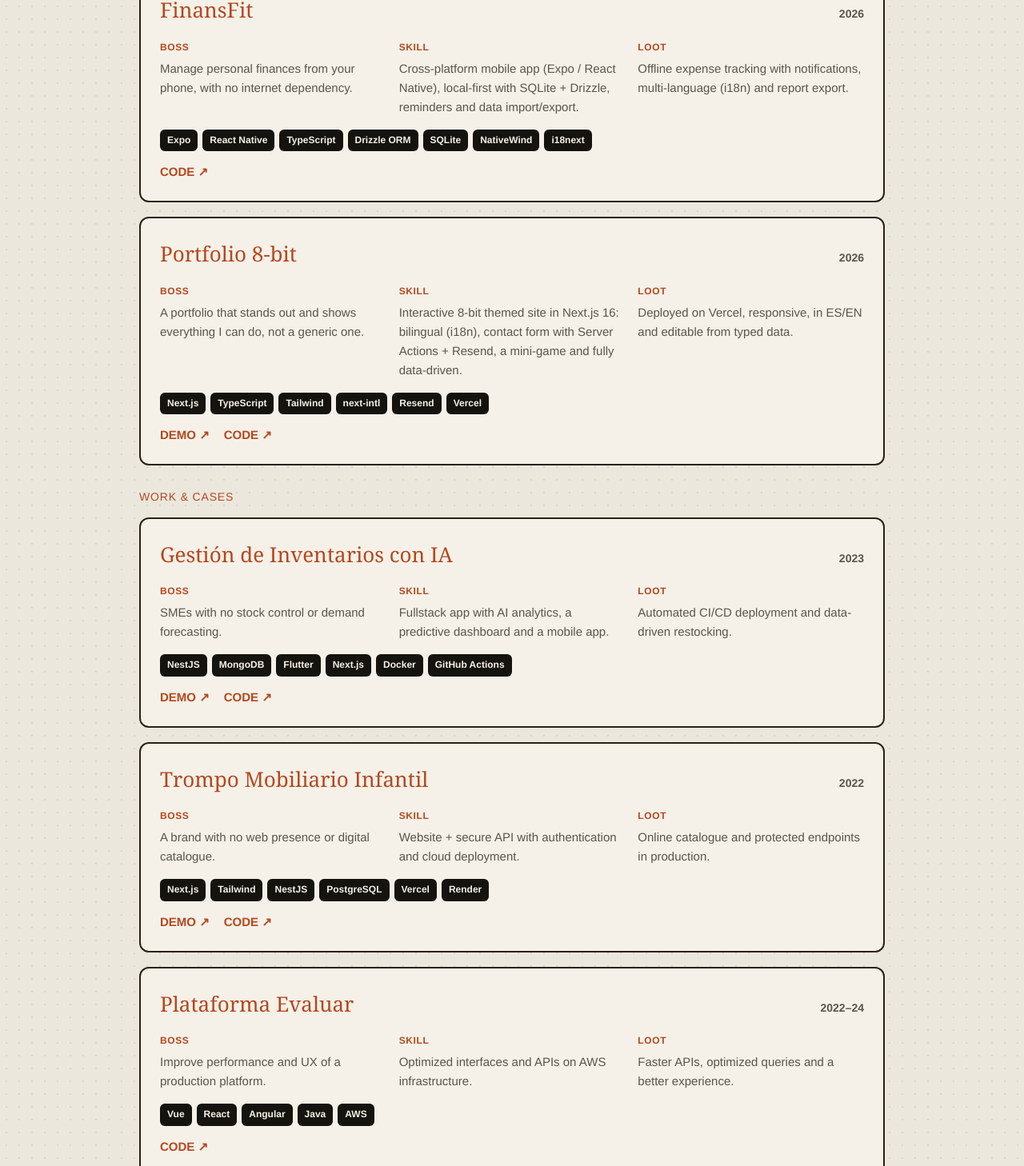
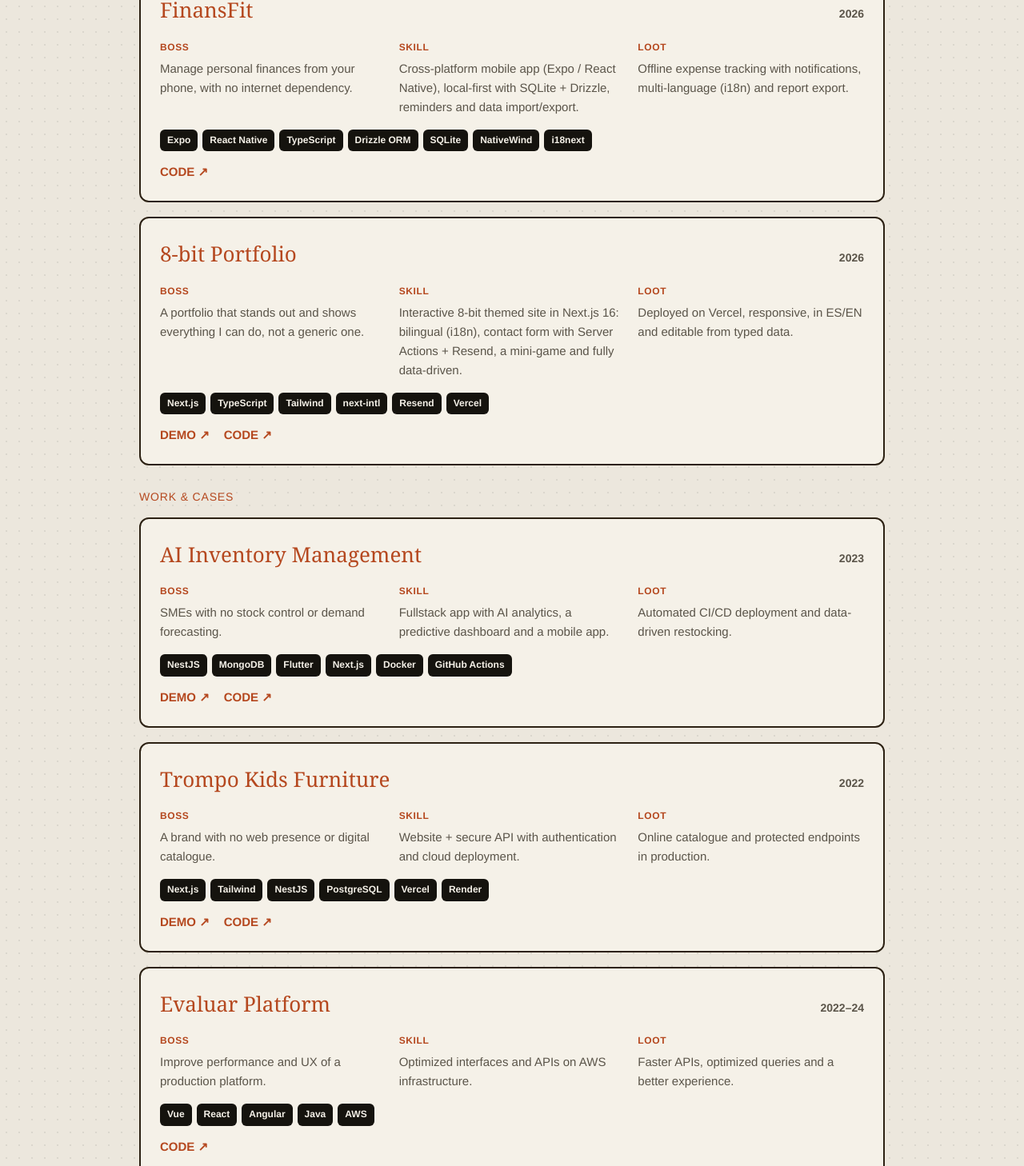
Before and after one commit to AlexLar163/portfolio, a Next.js app: page /en in a window 1280 px wide. Shown: the part 1664-3122 px from the top of the page at 80% size. Built offline with nearby package versions, Linux system fonts and the light colour scheme; no server answers.

Commit message:
fix(i18n): traducir títulos de proyectos en ambas interfaces
- title pasa a ser Localized (es/en) en el tipo Project y los datos
- Quests y EditorialApp renderizan t(p.title, locale)
- site URL canónica apunta al dominio alexlargo.tech (SEO: canonical, sitemap, OG, JSON-LD)

```diff
--- a/src/components/Quests.tsx
+++ b/src/components/Quests.tsx
@@ -18,7 +18,7 @@ export function Quests() {
         <span>{p.year}</span>
       </div>
       <div className="qb">
-        <h3>{p.title}</h3>
+        <h3>{t(p.title, locale)}</h3>
         <div className="case">
           <div>
             <b>{tq("problem")}</b>
--- a/src/components/editorial/EditorialApp.tsx
+++ b/src/components/editorial/EditorialApp.tsx
@@ -23,7 +23,7 @@ export function EditorialApp() {
   const projectCard = (p: Project) => (
     <article key={p.id} className="ed-project">
       <header>
-        <h3>{p.title}</h3>
+        <h3>{t(p.title, locale)}</h3>
         <span>{p.year}</span>
       </header>
       <div className="ed-case">
--- a/src/data/projects.ts
+++ b/src/data/projects.ts
@@ -7,7 +7,7 @@ import type { Project } from "./types";
 export const projects: Project[] = [
   {
     id: "finansfit",
-    title: "FinansFit",
+    title: { es: "FinansFit", en: "FinansFit" },
     category: "personal",
     kind: { es: "Proyecto personal", en: "Personal project" },
     year: "2026",
@@ -37,7 +37,7 @@ export const projects: Project[] = [
   },
   {
     id: "portfolio",
-    title: "Portfolio 8-bit",
+    title: { es: "Portfolio 8-bit", en: "8-bit Portfolio" },
     category: "personal",
     kind: { es: "Proyecto personal", en: "Personal project" },
     year: "2026",
@@ -68,7 +68,7 @@ export const projects: Project[] = [
   },
   {
     id: "inventory-ai",
-    title: "Gestión de Inventarios con IA",
+    title: { es: "Gestión de Inventarios con IA", en: "AI Inventory Management" },
     category: "work",
     kind: { es: "Main Quest", en: "Main Quest" },
     year: "2023",
@@ -90,7 +90,7 @@ export const projects: Project[] = [
   },
   {
     id: "trompo",
-    title: "Trompo Mobiliario Infantil",
+    title: { es: "Trompo Mobiliario Infantil", en: "Trompo Kids Furniture" },
     category: "work",
     kind: { es: "Side Quest", en: "Side Quest" },
     year: "2022",
@@ -111,7 +111,7 @@ export const projects: Project[] = [
   },
   {
     id: "evaluar",
-    title: "Plataforma Evaluar",
+    title: { es: "Plataforma Evaluar", en: "Evaluar Platform" },
     category: "work",
     kind: { es: "Raid", en: "Raid" },
     year: "2022–24",
--- a/src/data/types.ts
+++ b/src/data/types.ts
@@ -26,7 +26,7 @@ export interface SkillCategory {
 
 export interface Project {
   id: string;
-  title: string;
+  title: Localized;
   /** Groups the project under "Personal projects" or "Work". */
   category: "personal" | "work";
   /** Quest type shown in the header, e.g. "Main Quest". */
--- a/src/lib/site.ts
+++ b/src/lib/site.ts
@@ -1,8 +1,8 @@
 /**
- * Canonical site URL. Override with NEXT_PUBLIC_SITE_URL when you wire up a
- * custom domain; falls back to the current Vercel production alias.
+ * Canonical site URL. Override with NEXT_PUBLIC_SITE_URL if it ever changes;
+ * falls back to the custom domain so canonical, sitemap and OG tags are right.
  */
 export const SITE_URL = (
   process.env.NEXT_PUBLIC_SITE_URL ||
-  "https://portfolio-rose-psi-8qtm646lcc.vercel.app"
+  "https://alexlargo.tech"
 ).replace(/\/$/, "");
```
